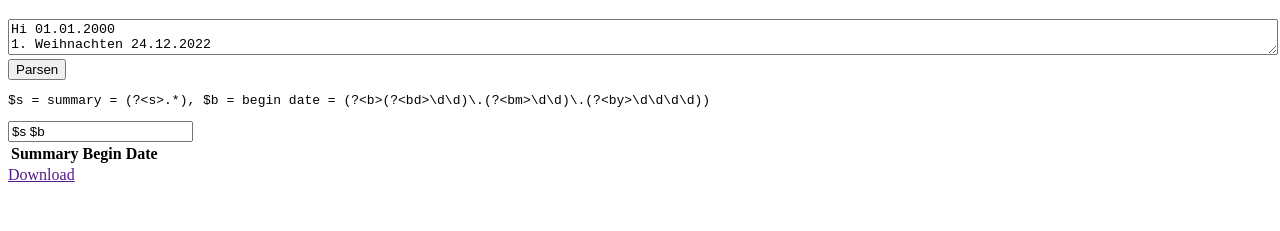
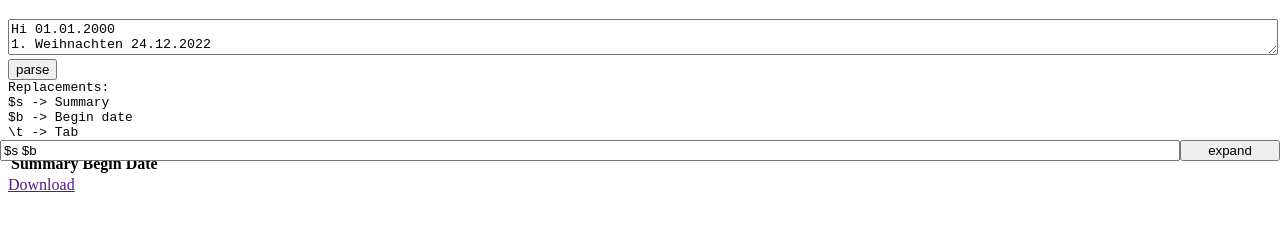
Before and after one commit to Rolschge/RegExpCalJs, a plain HTML site: page index.html in a window 1280 px wide. Shown: the part 61-292 px from the top of the page. Drawn offline with Linux system fonts and the light colour scheme.

Commit message:
Refactor

```diff
--- a/index.html
+++ b/index.html
@@ -11,18 +11,50 @@ table td {
         height: 30px;
         width: 100%;
       }
-        </style><script>
+
+      #infotext {
+        font-family: monospace;
+      }
+
+      #regexpdiv {
+        width: 100%;
+        height: 1.5vh;
+      }
+      #regexpdiv input {
+        left: 0px;
+        right: 100px;
+        position: absolute;
+      }
+      #regexpdiv button {
+        width: 100px;
+        position: absolute;
+        right: 0px;
+      }
+    </style>
+    <script>
       const mapping = {
-    "$s": {value: "(?<s>.*)", doc: "Summary"},
-    "$b": {value: "(?<bd>\\d\\d)\\.(?<bm>\\d\\d)\\.(?<by>\\d\\d\\d\\d)", doc:"Begin date"}
+        $s: { value: "(?<s>.*)", doc: "Summary" },
+        $b: {
+          value: "(?<bd>\\d\\d)\\.(?<bm>\\d\\d)\\.(?<by>\\d\\d\\d\\d)",
+          doc: "Begin date",
+        },
+        "\\t": { value: "\t", doc: "Tab" },
+      };
+
+      function createInfo() {
+        var info = "Replacements:";
+        for (key in mapping) {
+          info = info + "\n" + key + " -> " + mapping[key].doc;
+        }
+        return info;
       }
 
       class Event {
-    summary = ""
+        summary = "";
 
         set beginDate(val) {
           this._beginDate = val;
-        if(!this._endDate) {
+          if (!this._endDate) {
             this._endDate = val;
           }
         }
@@ -57,16 +89,17 @@ function printEvents(events) {
         let table = document.getElementById("Ausgabe");
         table.replaceChildren();
 
-    events.forEach(e => {
+        for (const e of events) {
           let tr = addRow(table);
           addCol(tr, "eventsummary").textContent = e.summary;
-        addCol(tr, "eventbegindate").textContent = e.beginDate.toLocaleDateString();
-    });
+          addCol(tr, "eventbegindate").textContent =
+            e.beginDate.toLocaleDateString();
+        }
       }
 
       function expand(input) {
         var output = input;
-    for(key in mapping) {
+        for (var key in mapping) {
           output = output.replace(key, mapping[key].value);
         }
         return output;
@@ -81,39 +114,55 @@ function parse() {
         let events = [];
 
         let regexp = new RegExp(regtext, "g");
-    for(const match of inputText.matchAll(regtext)) {
-
+        for (const match of inputText.matchAll(regtext)) {
           let e = new Event();
           e.summary = match.groups.s;
-    e.beginDate = new Date(match.groups.by, match.groups.bm -1, match.groups.bd)
+          e.beginDate = new Date(
+            match.groups.by,
+            match.groups.bm - 1,
+            match.groups.bd
+          );
           events.push(e);
         }
         printEvents(events);
         setDownload(events);
       }
+
+      function expandHandler() {
+        let el = document.getElementById("regexpinput");
+        el.value = expand(el.value);
+      }
     </script>
   </head>
   <body>
     <h1>RegExpCalJs</h1>
-        <textarea rows="10" id="inputtext">Hi 01.01.2000
-1. Weihnachten 24.12.2022</textarea>
-        <button onclick="parse()">Parsen</button>
-        <pre>$s = summary = (?&lt;s&gt;.*), $b = begin date = (?&lt;b&gt;(?&lt;bd&gt;\d\d)\.(?&lt;bm&gt;\d\d)\.(?&lt;by&gt;\d\d\d\d))</pre>
-        <div>
-            <input id="regexpinput" value="$s $b">
+    <textarea rows="10" id="inputtext">
+Hi 01.01.2000
+1. Weihnachten 24.12.2022</textarea
+    >
+    <button onclick="parse()">parse</button>
+    <div id="infotext"></div>
+    <div id="regexpdiv">
+      <input id="regexpinput" value="$s $b" /><button onclick="expandHandler()">
+        expand
+      </button>
     </div>
     <div>
       <table>
         <thead>
-<tr><th>Summary</th><th>Begin Date</th></tr>
+          <tr>
+            <th>Summary</th>
+            <th>Begin Date</th>
+          </tr>
         </thead>
-<tbody  id="Ausgabe">
-
-</tbody>
+        <tbody id="Ausgabe"></tbody>
       </table>
     </div>
     <div>
       <a href="" id="downloadlink">Download</a>
     </div>
+    <script>
+      document.getElementById("infotext").innerText = createInfo();
+    </script>
   </body>
 </html>
```
Lines whose indentation alone changed are shown as unchanged.
